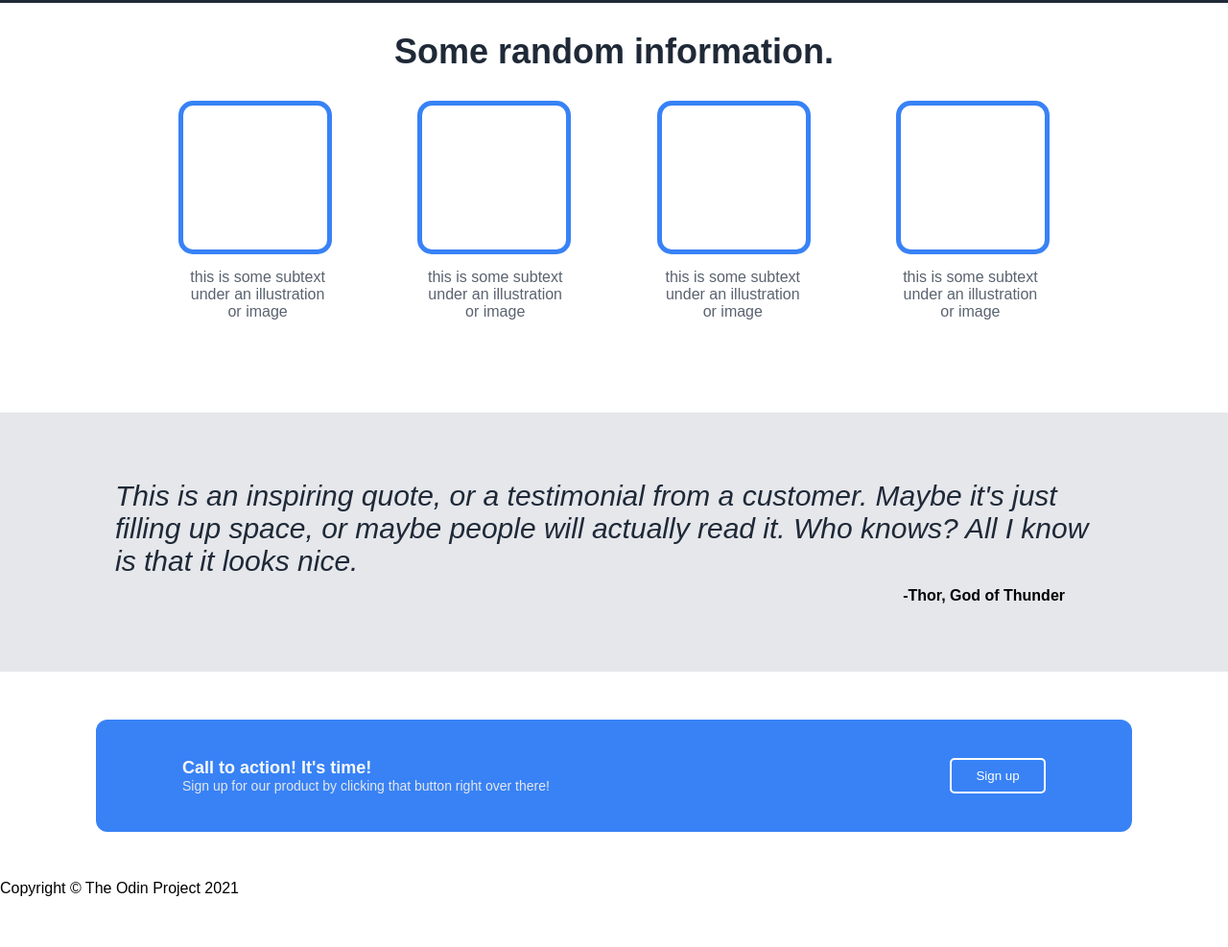
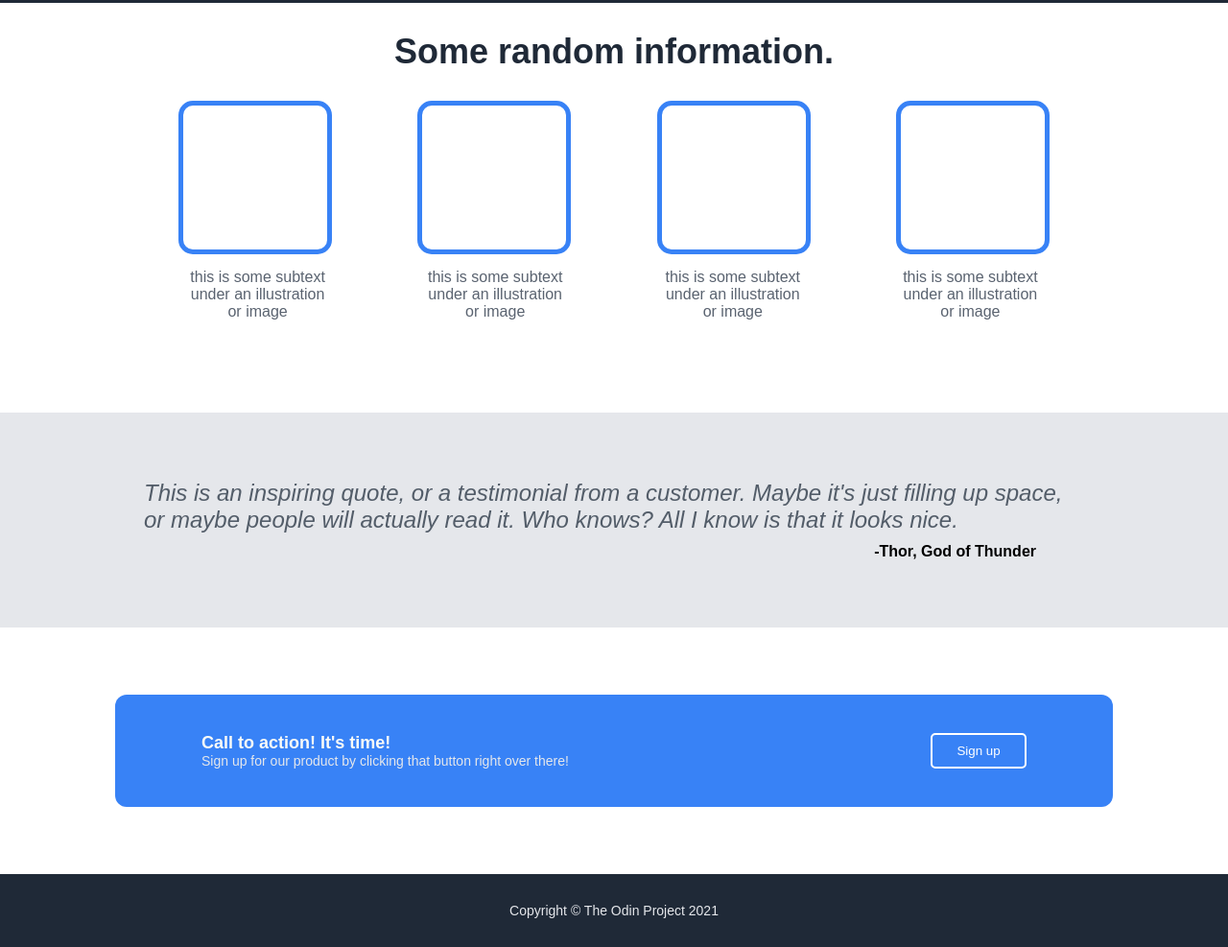
Before and after one commit to JoshSJKim/TOP-Project1-LandingPage, a plain HTML site: page index.html in a window 1280 px wide. Shown: the part 485-1472 px from the top of the page at 96% size. Before the commit the page ends 1420 px from the top, so only its background shows below. Drawn offline with Linux system fonts and the light colour scheme.

Commit message:
Adjust padding for sections

```diff
--- a/style.css
+++ b/style.css
@@ -127,13 +127,13 @@ button {
   background-color: #E5E7EB;
   display: flex;
   flex-direction: column;
-  padding: 70px 120px;
+  padding: 70px 150px;
 }
 
 .section3 .quote {
-  font-size: 30px;
+  font-size: 24px;
   font-style: italic;
-  color: #1F2937;
+  color: #535d69;
   padding-bottom: 10px;
 }
 
@@ -144,7 +144,7 @@ button {
 }
 .section4 {
   background: white;
-  padding: 50px 100px;
+  padding: 70px 120px;
 }
 
 .content-container {
@@ -167,5 +167,13 @@ button {
 }
 
 .section4 button {
-  border: 2px solid white
+  border: 2px solid white;
 }
+
+.section5 {
+  background-color: #1F2937;
+  text-align: center;
+  color: #E5E7EB;
+  padding: 30px;
+  font-size: 14px;
+}
```
